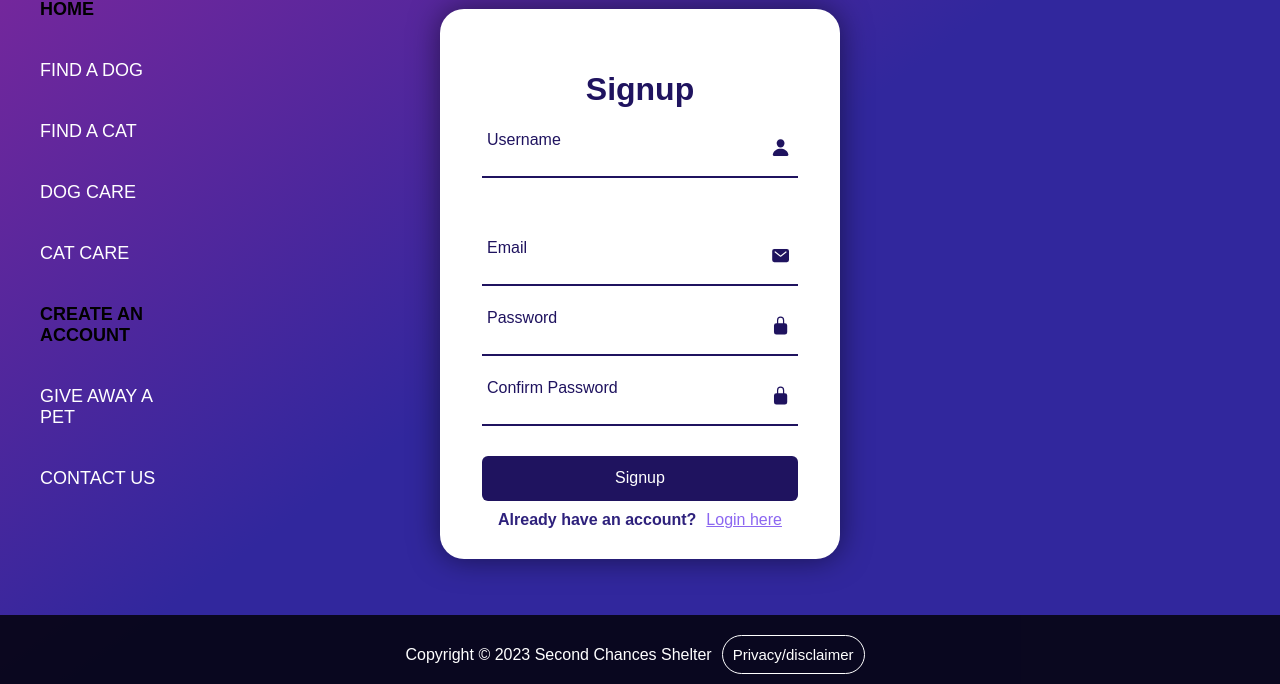
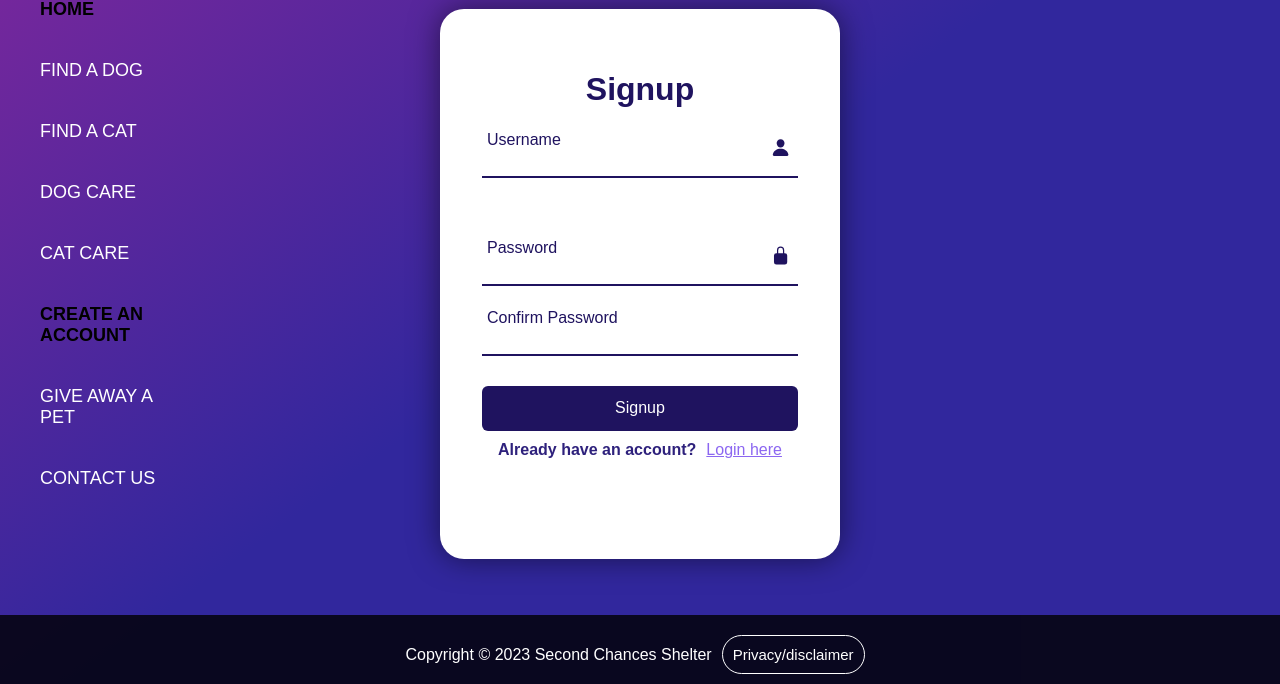
Before and after one commit to noahbburns/Adoption-Website, a PHP site: page /signup.php in a window 1280 px wide. Shown: the part 116-800 px from the top of the page. Run offline with PHP 8.4, Linux system fonts and the light colour scheme.

Commit message:
Fixed sign up

```diff
--- a/login.js
+++ b/login.js
@@ -59,40 +59,38 @@ const isValidPassword = password => {
 
 
 
-const validateInputs = () => {
+  const validateInputs = () => {
     const usernameValue = username.value.trim();
     const emailValue = email.value.trim();
     const passwordValue = password.value.trim();
     const confrimpasswordValue = confirmpassword.value.trim();
+    let isValid = true;
 
     if(usernameValue === '') {
         setError(username, 'Username is required');
+        isValid = false;
     } else {
         setSuccess(username);
     }
 
-    if(emailValue === '') {
-        setError(email, 'Email is required');
-    } else if (!isValidEmail(emailValue)) {
-        setError(email, 'Provide a valid email address');
-    } else {
-        setSuccess(email);
-    }
-
     if(passwordValue === '') {
         setError(password, 'Password is required');
+        isValid = false;
     } else if(!isValidPassword(passwordValue)) {
         setError(password, "Provide a valid password");
+        isValid = false;
     } else {
         setSuccess(password);
     }
 
     if(confrimpasswordValue === '') {
         setError(confirmpassword, 'Must confirm the password')
+        isValid = false;
     } else if(confrimpasswordValue !== passwordValue) {
         setError(confirmpassword, "test");
+        isValid = false;
     } else {
         setSuccess(confirmpassword);
     }
-    return true;
+    return isValid;
 }
--- /dev/null
+++ b/login.txt
@@ -0,0 +1 @@
+NoahIsGay:hello123
--- a/signup.php
+++ b/signup.php
@@ -26,18 +26,12 @@
     <div class="wrapper">
         <div class="form-box login">
             <h2>Signup</h2>
-            <form id = "form" action="signupValidation.php" method="post" onsubmit = "return validateInputs()">
+            <form action="signupValidation.php" method="POST" onsubmit = "return validateInput()">
                 <div class="input-box">
                     <span class="icon"><ion-icon name="person"></ion-icon></span>
                     <input id = "username" name="username" type="text">
                     <div id = "username-error" class="error"></div>
                     <label>Username</label>
-                <div class="input-box">
-                    <span class="icon"><ion-icon name="mail"></ion-icon></span>
-                    <input id = "email" name="email" type="email">
-                    <div class="error"></div>
-                    <label>Email</label>
-                </div>
                 <div class="input-box">
                     <span class="icon"><ion-icon name="lock-closed"></ion-icon></span>
                     <input id = "password" name="password" type="password">
@@ -45,12 +39,12 @@
                     <label>Password</label>
                 </div>
                 <div class="input-box">
-                    <span class="icon"><ion-icon name="lock-closed"></ion-icon></span>
+                    <span class="icon"><ion-i2con name="lock-closed"></ion-icon></span>
                     <input id = "confirmpassword" name="confirmPassword" type="password">
                     <div class="error"></div>
                     <label>Confirm Password</label>
                 </div>
-                <button type = "submit" name = "submit" class = "btn">Signup</button>
+                <button type = "submit" name = "submit" class = "btn" value="submit">Signup</button>
                 <div class="login-here">
                     <h4>Already have an account?</h4>
                     <a href = "login.php">Login here</a>
--- a/signupValidation.php
+++ b/signupValidation.php
@@ -6,7 +6,7 @@ session_start();
         $_SESSION['taken'] = false;
          $username = $_POST['username'];
          $password = $_POST['password'];
-         $file = fopen("login.txt", "r");
+         $file = fopen("login.txt", "a+");
 
          $flag = false;
          if($file) {
@@ -23,9 +23,9 @@ session_start();
                 exit;
             } else {
                 $_SESSION['taken'] = false;
-                header("Location: index.php");
                 fwrite($file, $username . ":" . $password ."\n");
                 fclose($file);
+                header("Location: login.php");
                 exit;
             }
 
```
Also changed, not shown: loginValidation.php (+5 -8 lines), login.php (line endings or trailing spaces).
